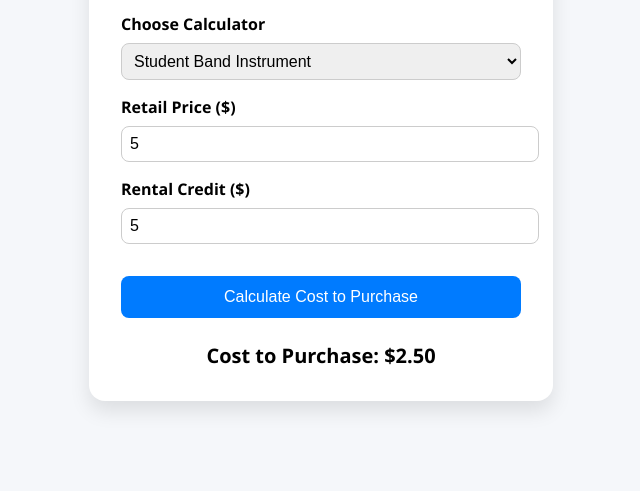
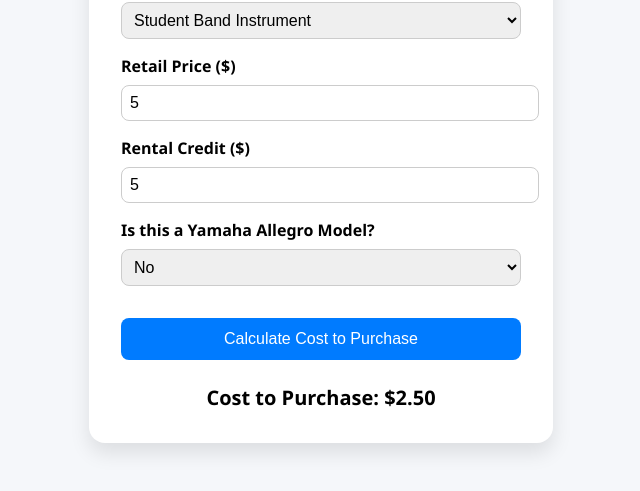
Before and after one commit to TaylorsMusic/rental-calculator, a plain HTML site: page index.html in a window 1280 px wide. Both pictures are taken after typing "5", "5" into the empty fields and a click on the button "Calculate Cost to Purchase". Shown: the part 275-766 px from the top of the page, without its empty margins (319-959 px from the left). Drawn offline with Linux system fonts and the light colour scheme.

Commit message:
Added Allegro Model Flag

```diff
--- a/index.html
+++ b/index.html
@@ -91,6 +91,13 @@
       <label for="weighted">Weighted Cost ($)</label>
       <input type="number" id="weighted" placeholder="Enter weighted cost" />
     </div>
+    <div class="form-group">
+      <label for="allegro">Is this a Yamaha Allegro Model?</label>
+      <select id="allegro">
+        <option value="no">No</option>
+        <option value="yes">Yes</option>
+      </select>
+    </div>
 
     <button class="calculate-btn" onclick="calculateCost()">Calculate Cost to Purchase</button>
     <div class="result" id="result"></div>
@@ -107,7 +114,13 @@
       const type = document.getElementById('calculatorType').value;
       const retail = parseFloat(document.getElementById('retail').value);
       const credit = parseFloat(document.getElementById('credit').value);
+      const allegro = document.getElementById('allegro').value;
       const result = document.getElementById('result');
+
+      if (allegro === 'yes') {
+        result.textContent = 'Please check the employee manual for accurate pricing on Yamaha Allegro Models';
+        return;
+      }
 
       if (isNaN(retail) || isNaN(credit)) {
         result.textContent = 'Please enter valid numbers.';
```
